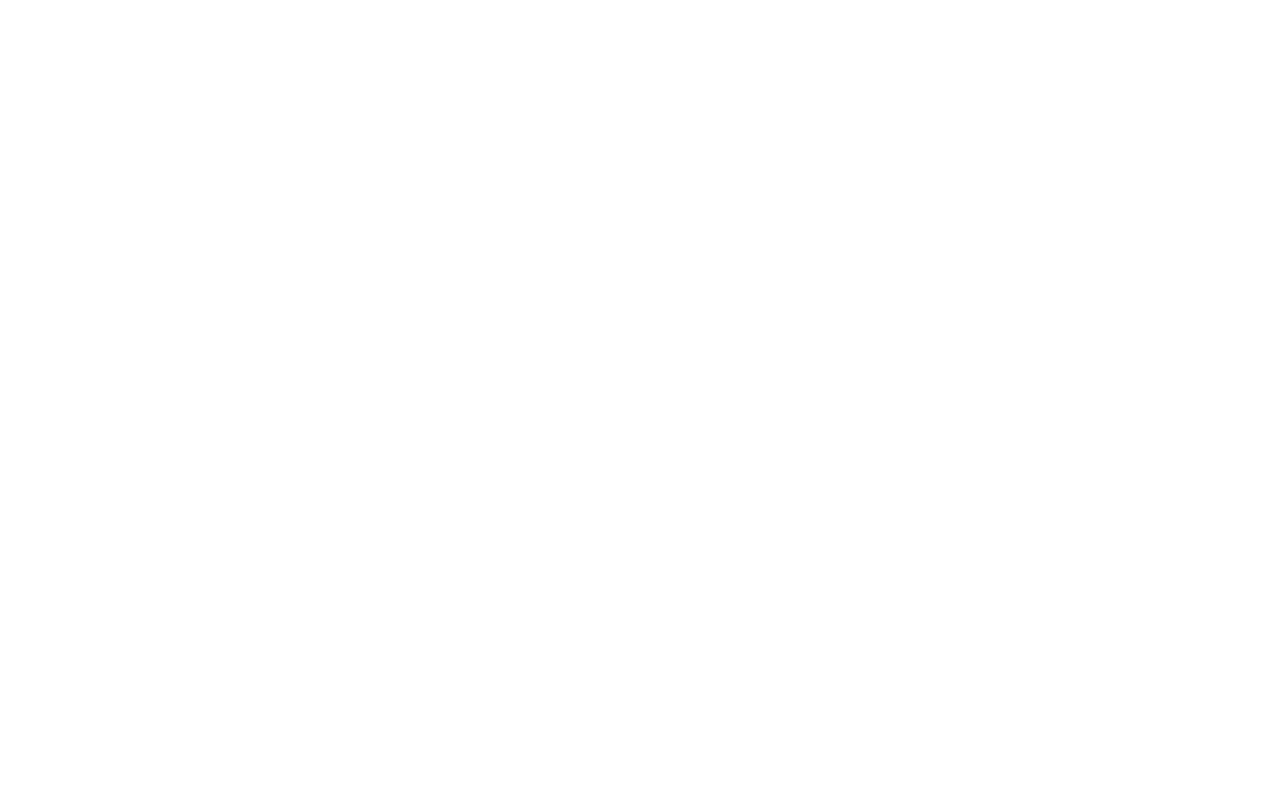
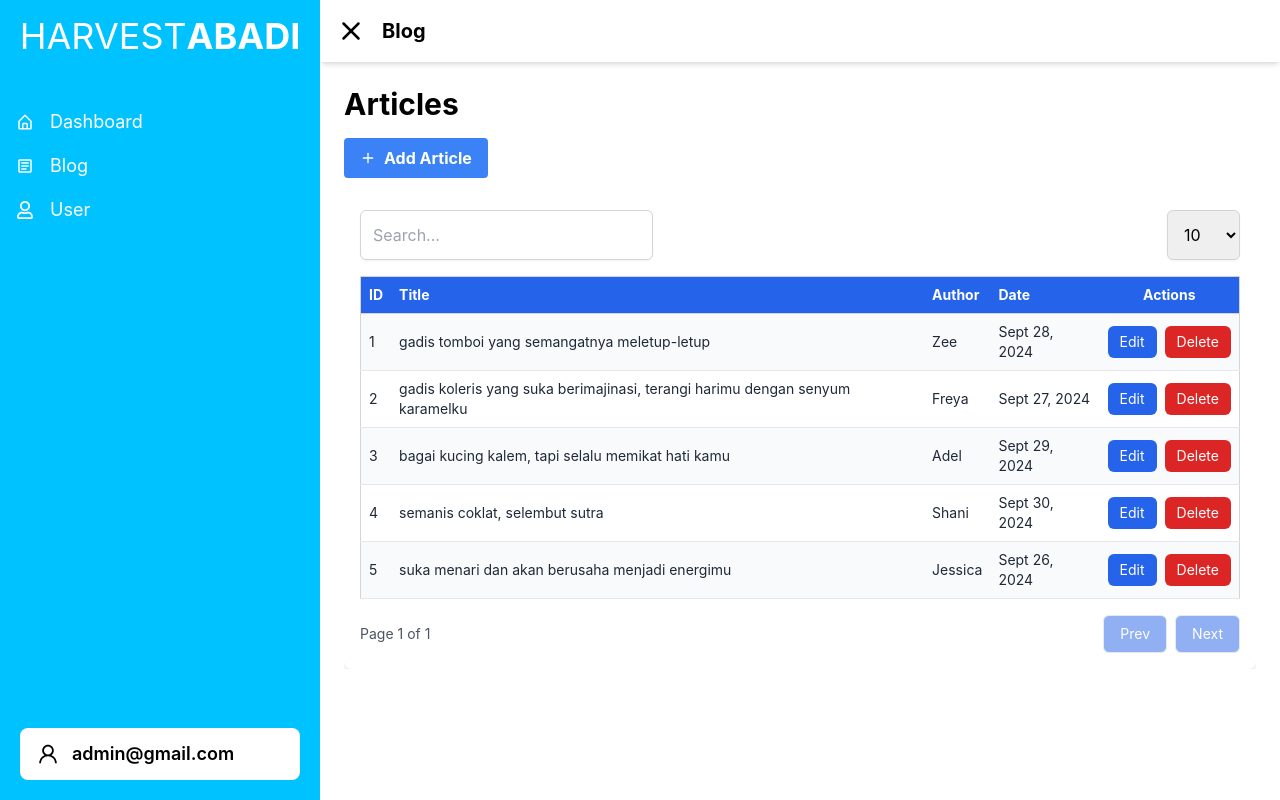
Before and after one commit to mohammadrafly/dashboard-harvestabadi, a React (Create React App) app: page /dashboard/blog in a window 1280 px wide. Before the commit this address had no page. Built offline with nearby package versions, Linux system fonts and the light colour scheme.

Commit message:
update: passing title dynamicly and displaying email user instead just profile like an idiot

```diff
--- a/src/App.jsx
+++ b/src/App.jsx
@@ -1,5 +1,5 @@
 import React from 'react';
-import { BrowserRouter as Router, Route, Routes } from 'react-router-dom';
+import { BrowserRouter as Router, Route, Routes, Navigate } from 'react-router-dom';
 import Login from './pages/Login';
 import BlogPage from './pages/BlogPage';
 import UserPage from './pages/UserPage';
@@ -9,17 +9,13 @@ const App = () => {
   return (
     <Router>
       <Routes>
-        {/* Login Route */}
         <Route path="/" element={<Login />} />
-
-        {/* Dashboard Route with Sidebar */}
-        <Route path="/home" element={<Home />} />
-
-        {/* Blog Route */}
-        <Route path="/blog" element={<BlogPage />} />
-
-        {/* Users Route */}
-        <Route path="/users" element={<UserPage />} />
+        <Route path="/dashboard">
+          <Route index element={<Navigate to="home" />} />
+          <Route path="home" element={<Home />} />
+          <Route path="blog" element={<BlogPage />} />
+          <Route path="users" element={<UserPage />} />
+        </Route>
       </Routes>
     </Router>
   );
--- a/src/components/ProfileIcon.jsx
+++ b/src/components/ProfileIcon.jsx
@@ -2,7 +2,7 @@ import React, { useState, useEffect, useRef } from 'react';
 import { AiOutlineUser } from 'react-icons/ai';
 import { MdLogout } from 'react-icons/md';
 
-const ProfileIcon = () => {
+const ProfileIcon = ({ email }) => {
     const [dropdownOpen, setDropdownOpen] = useState(false);
     const dropdownRef = useRef(null);
 
@@ -29,10 +29,10 @@ const ProfileIcon = () => {
     }, [dropdownOpen]);
 
     return (
-        <div className="relative inline-block w-full text-center bg-white px-4 py-3 rounded-lg" ref={dropdownRef}>
+        <div className="relative inline-block w-full text-center bg-white px-4 py-3 rounded-lg font-semibold" ref={dropdownRef}>
             <button onClick={toggleDropdown} className="flex items-center w-full text-2xl text-black hover:text-[#00C2FF]">
                 <AiOutlineUser className="mr-3"/>
-                <span className="block text-lg">Profile</span>
+                <span className="block text-lg">{email}</span>
             </button>
 
             {dropdownOpen && (
--- a/src/layouts/DashboardLayout.jsx
+++ b/src/layouts/DashboardLayout.jsx
@@ -2,7 +2,7 @@ import React, { useEffect, useState} from 'react';
 import Sidebar from './partials/Sidebar';
 import { FiMenu, FiX } from 'react-icons/fi';
 
-const DashboardLayout = ({ children }) => {
+const DashboardLayout = ({ children, title }) => {
     const [isOpen, setIsOpen] = useState(() => {
         const storedState = localStorage.getItem('sidebarOpen');
         return storedState ? JSON.parse(storedState) : false;
@@ -41,7 +41,7 @@ const DashboardLayout = ({ children }) => {
                 <button onClick={toggleSidebar} className="text-3xl focus:outline-none mr-4">
                     {isOpen ? <FiX /> : <FiMenu />}
                 </button>
-                <h1 className="text-xl font-bold">Dashboard</h1>
+                <h1 className="text-xl font-bold">{title}</h1>
             </div>
         </header>
         {children}
--- a/src/layouts/partials/Sidebar.jsx
+++ b/src/layouts/partials/Sidebar.jsx
@@ -19,19 +19,19 @@ const Sidebar = ({ isOpen }) => {
             </Link>
             </div>
             <ul className="mt-7 cursor-pointer text-lg">
-                <Link to="/home">
+                <Link to="/dashboard/home">
                     <li className="flex items-center py-2 px-4 hover:text-yellow-400">
                         <BiHomeAlt className="mr-4"/>
                         Dashboard
                     </li>
                 </Link>
-                <Link to="/blog" >
+                <Link to="/dashboard/blog" >
                     <li className="flex items-center py-2 px-4 hover:text-yellow-400">
                         <MdOutlineArticle className="mr-4"/>
                         Blog
                     </li>
                 </Link>
-                <Link to="/users" >
+                <Link to="/dashboard/users" >
                     <li className="flex items-center py-2 px-4 hover:text-yellow-400">
                         <FaRegUser className="mr-4"/>
                         User
@@ -40,7 +40,7 @@ const Sidebar = ({ isOpen }) => {
             </ul>
 
             <div className="absolute bottom-0 left-0 p-5 w-full">
-                <ProfileIcon />
+                <ProfileIcon email={'admin@gmail.com'} />
             </div>
         </div>
     );
--- a/src/pages/BlogPage.jsx
+++ b/src/pages/BlogPage.jsx
@@ -21,7 +21,7 @@ const BlogPage = () => {
     ];
 
     return (
-        <DashboardLayout>
+        <DashboardLayout title={'Blog'}>
             <main className="p-4 md:p-6">
                 <h1 className="text-2xl md:text-3xl font-bold mb-4">Articles</h1>
 
--- a/src/pages/Home.jsx
+++ b/src/pages/Home.jsx
@@ -6,7 +6,7 @@ import DashboardLayout from '../layouts/DashboardLayout';
 const Home = () => {
 
     return (
-        <DashboardLayout>
+        <DashboardLayout title={'Home'}>
             <main className="p-6">
                 <div className="grid grid-cols-1 md:grid-cols-3 gap-6">
                     {[
--- a/src/pages/UserPage.jsx
+++ b/src/pages/UserPage.jsx
@@ -22,7 +22,7 @@ const UserPage = () => {
     ];
 
     return (
-        <DashboardLayout>
+        <DashboardLayout title={'User'}>
                 <main className="p-4 md:p-6">
                     <h1 className="text-2xl md:text-3xl font-bold mb-4">User List</h1>
 
```
Also changed, not shown: src/services/postService.jsx (added), src/services/userService.jsx (added).
